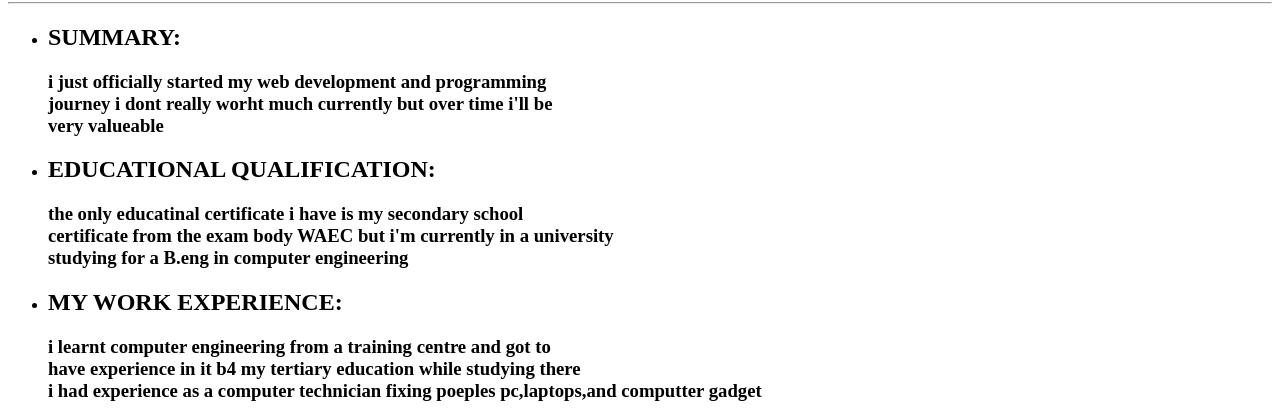
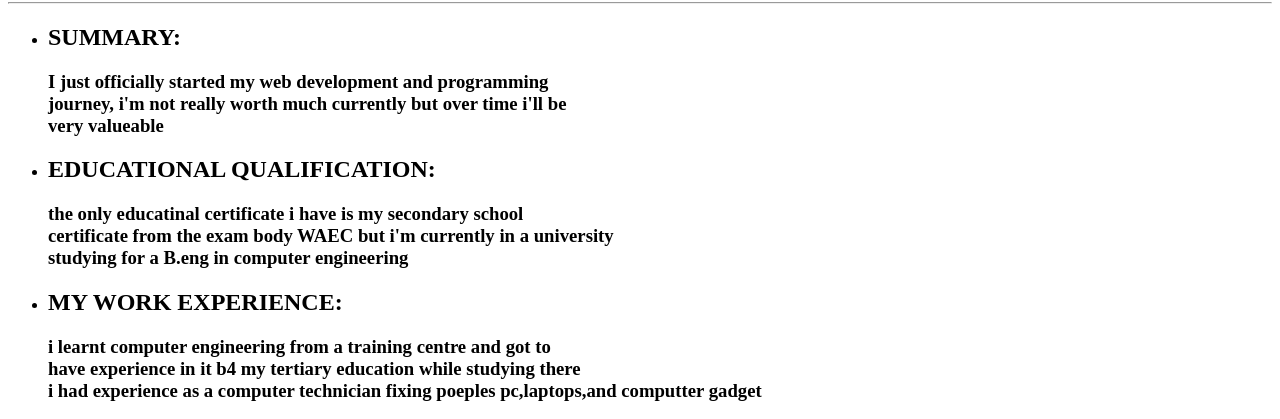
Before and after one commit to DVwise/html-portfolio, a plain HTML site: page index.html in a window 1280 px wide. Shown: the part 359-778 px from the top of the page. Drawn offline with Linux system fonts and the light colour scheme.

Commit message:
Fix spelling and grammar in index.html
Corrected spelling errors and improved sentence structure in the resume content.

```diff
--- a/index.html
+++ b/index.html
@@ -12,7 +12,7 @@
 <hr>
 <ul>
  <li><h2>SUMMARY:</h2></li>
- <h3>i just officially started my web development and programming <br>journey i dont really worht much currently but over time i'll be <br>very valueable</h3>
+ <h3>I just officially started my web development and programming <br>journey, i'm not really worth much currently but over time i'll be <br>very valueable</h3>
 
   <li><h2>EDUCATIONAL QUALIFICATION:</h2></li>
   <h3>the only educatinal certificate i have is my secondary school <br>certificate from the exam body WAEC but i'm currently in a university <br>studying for a B.eng in computer engineering</h3>
@@ -36,4 +36,5 @@
     <h3> &COPY;copyrights reserved 2024
 
 </body>
+
 </html>
```
